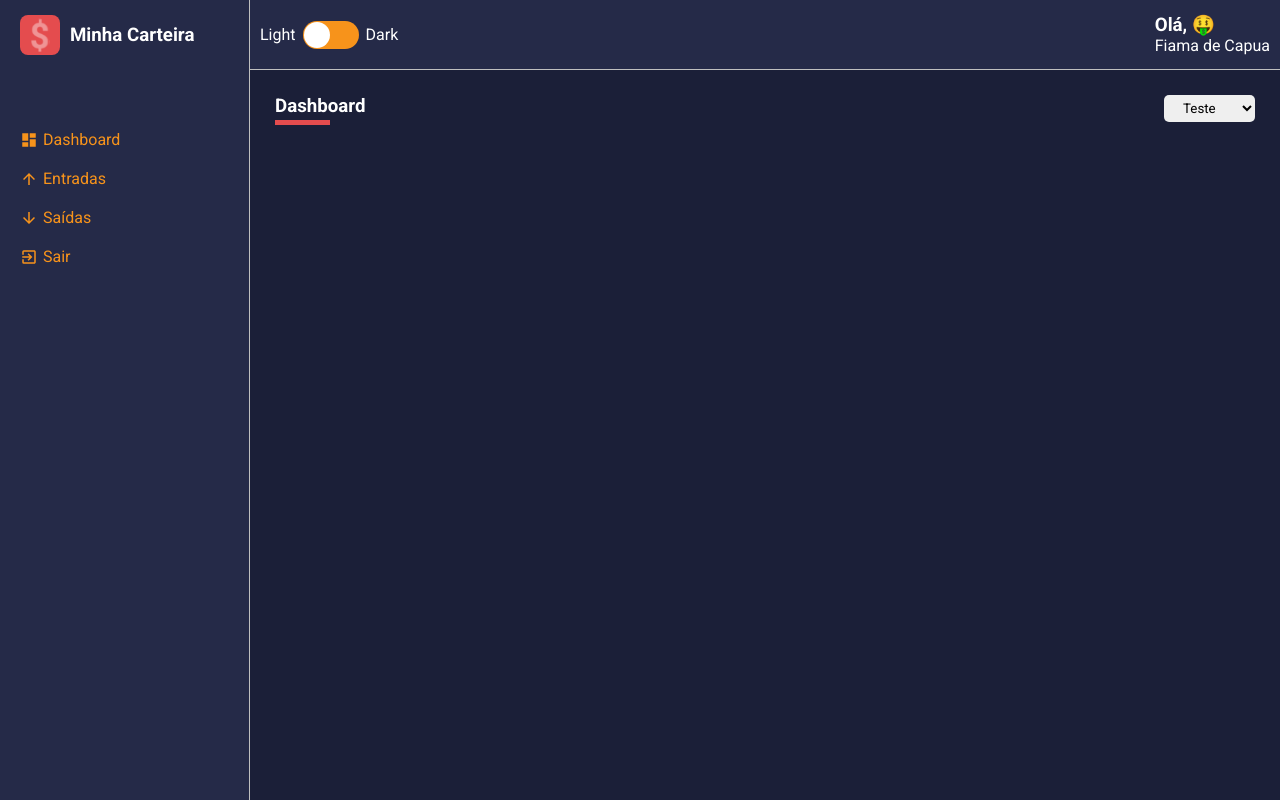
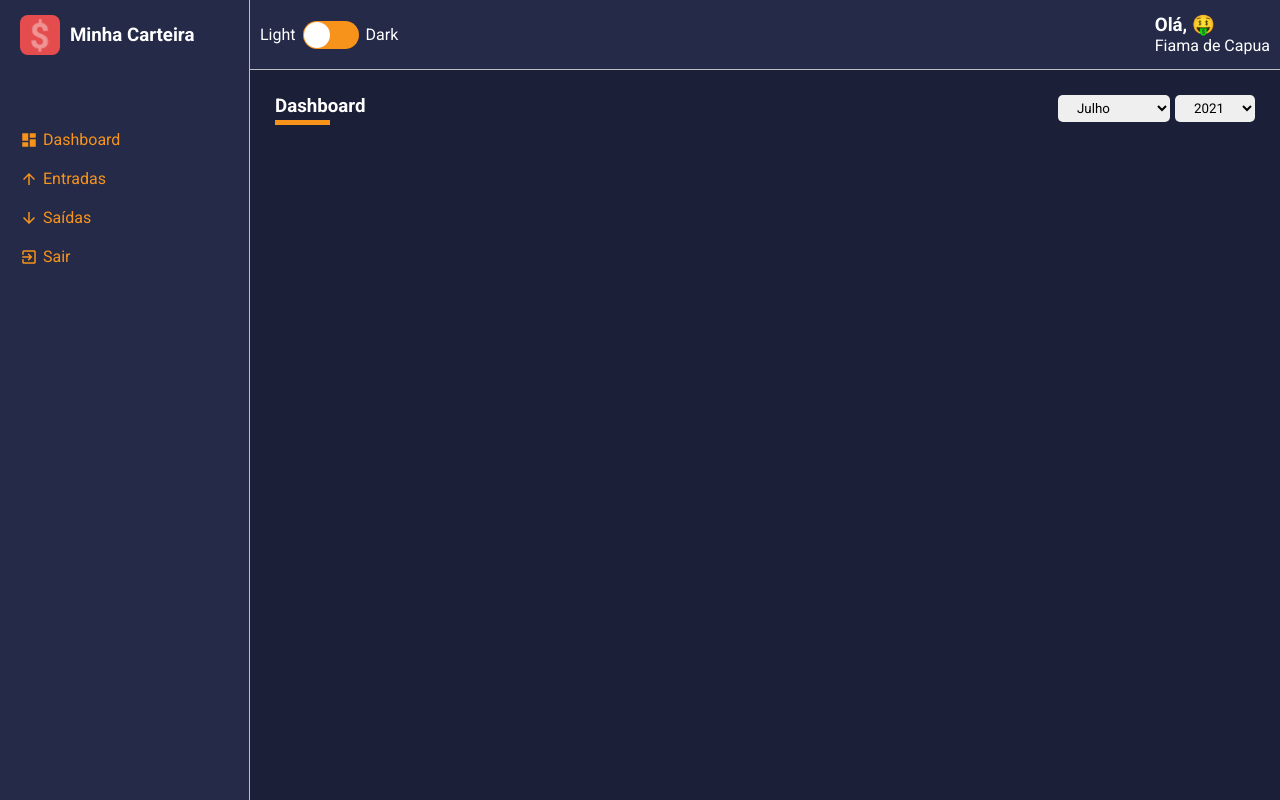
Before and after one commit to FihCapua/my-dashboard, a React (Create React App) app: page /dashboard in a window 1280 px wide. Built offline with nearby package versions, Linux system fonts and the light colour scheme.

Commit message:
(feat) create dashboard content header and refactore title of list

```diff
--- a/src/pages/Dashboard/index.tsx
+++ b/src/pages/Dashboard/index.tsx
@@ -1,22 +1,82 @@
-import React from 'react';
+import React, { useMemo, useState } from 'react';
 import ContentHeader from '../../components/ContentHeader';
 import SelectInput from '../../components/SelectInput';
+
+import gains from '../../repositories/gains';
+import expenses from '../../repositories/expenses';
+import listOfMonths from '../../utils/months';
+
 import { Container } from './styles';
 
 const Dashboard: React.FC = () => {
-    const options = [
-        { value: 'Teste', label: 'Teste' },
-        { value: 'Teste2', label: 'Teste2' },
-    ];
+    const [monthSelected, setMonthSelected] = useState<number>(
+        new Date().getMonth() + 1
+    );
+    const [yearSelected, setYearSelected] = useState<number>(
+        new Date().getFullYear()
+    );
+
+    const months = useMemo(() => {
+        return listOfMonths.map((month, index) => {
+            return {
+                value: index + 1,
+                label: month,
+            };
+        });
+    }, []);
+
+    const years = useMemo(() => {
+        const uniqueYears: number[] = [];
+
+        [...expenses, ...gains].forEach((item) => {
+            const date = new Date(item.date);
+            const year = date.getFullYear();
+
+            if (!uniqueYears.includes(year)) {
+                uniqueYears.push(year);
+            }
+        });
+
+        return uniqueYears.map((year) => {
+            return {
+                value: year,
+                label: year,
+            };
+        });
+    }, []);
+
+    const handleMonthSelected = (month: string) => {
+        try {
+            const parseMonth = Number(month);
+            setMonthSelected(parseMonth);
+        } catch (err) {
+            throw new Error('invalid month value. Is accept 0 - 12');
+        }
+    };
+
+    const handleYearSelected = (year: string) => {
+        try {
+            const parseYear = Number(year);
+            setYearSelected(parseYear);
+        } catch (err) {
+            throw new Error('invalid year value. Is accept integer number');
+        }
+    };
 
     return (
         <Container>
-            <ContentHeader title="Dashboard" lineColor="#E44C4E">
-                {/* eslint-disable-next-line @typescript-eslint/no-empty-function */}
+            <ContentHeader title="Dashboard" lineColor="#F7931B">
                 <SelectInput
-                    options={options}
-                    // eslint-disable-next-line @typescript-eslint/no-empty-function
-                    onChange={() => {}}
+                    options={months}
+                    defaultValue={monthSelected}
+                    onChange={(event) =>
+                        handleMonthSelected(event.target.value)
+                    }
+                />
+                <SelectInput
+                    options={years}
+                    defaultValue={yearSelected}
+                    onChange={(event) => handleYearSelected(event.target.value)}
                 />
             </ContentHeader>
         </Container>
--- a/src/pages/List/index.tsx
+++ b/src/pages/List/index.tsx
@@ -49,12 +49,12 @@ const List: React.FC<IRouteParams> = ({ match }) => {
     const pageData = useMemo(() => {
         return movimentType === 'entry-balance'
             ? {
-                  title: 'Entrada',
-                  lineColor: '#F7931B',
+                  title: 'Entradas',
+                  lineColor: '#4E41F0',
                   data: gains,
               }
             : {
-                  title: 'Saída',
+                  title: 'Saídas',
                   lineColor: '#E44C4E',
                   data: expenses,
               };
```
